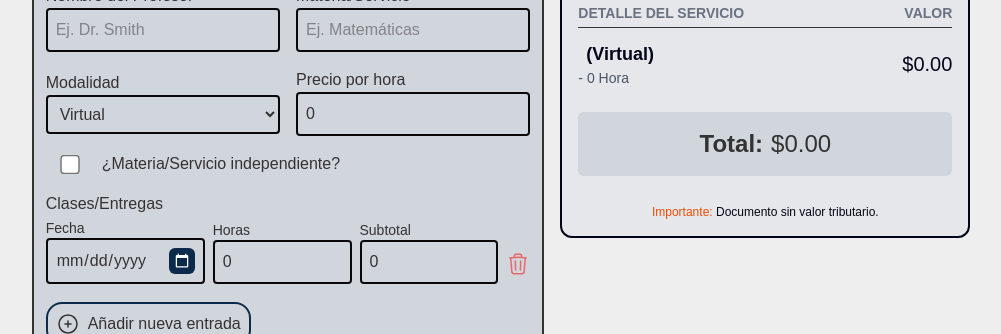
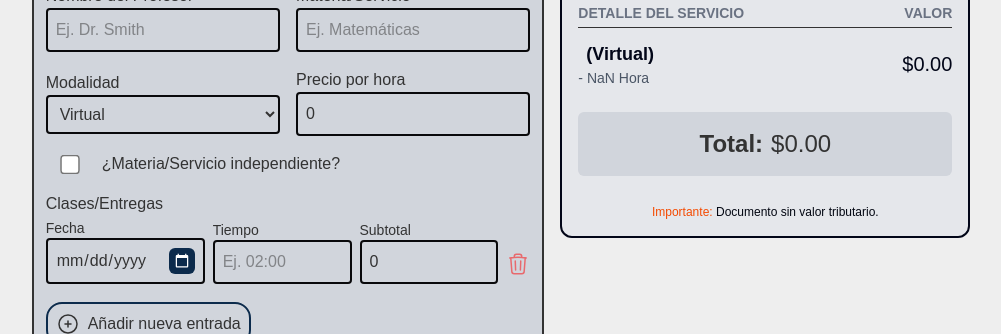
Before and after one commit to bryanquille/profesor-buho-receipts, a React (Vite) app: page / in a window 1280 px wide. Shown: the part 274-608 px from the top of the page, without its empty margins (139-1140 px from the left). Built offline with nearby package versions, Linux system fonts and the light colour scheme; a web font is replaced by a local one.

Commit message:
calculate subtotal field automatically for each item in details with price an hours quantity

```diff
--- a/src/components/receipt/DynamicInputs.tsx
+++ b/src/components/receipt/DynamicInputs.tsx
@@ -1,20 +1,47 @@
 import type { ReceiptData } from "../../lib/schemas"
-import { useFieldArray, useFormContext, type FieldError } from "react-hook-form"
+import { useFieldArray, useFormContext, type FieldError, useWatch } from "react-hook-form"
 import Input from "../ui/Input"
 import RemoveButton from "../ui/RemoveButton"
 import ErrorMessage from "../ui/ErrorMessage"
 import AddItemButtom from "../ui/AddItemButtom"
+import { useEffect } from "react"
+import { convertTimeToHours } from "../../lib/utils"
 
 interface DynamicInputsProps {
   isIndependantSubjectOrService: boolean | undefined;
 }
 
 function DynamicInputs({ isIndependantSubjectOrService }: DynamicInputsProps) {
-  const { register, control, formState: { errors } } = useFormContext<ReceiptData>()
+  const { register, control, formState: { errors }, setValue } = useFormContext<ReceiptData>()
   const { fields, append, remove } = useFieldArray({
     control,
     name: "items"
   })
+
+  const globalPricePerHour = useWatch({
+    control,
+    name: "pricePerHour"
+  })
+
+  const items = useWatch({
+    control,
+    name: "items"
+  })
+
+  useEffect(() => {
+    items?.forEach((item, index) => {
+      const hours = convertTimeToHours(item.hoursOfClasses)
+      const price = Number(globalPricePerHour)
+
+      if (hours > 0 && price > 0) {
+        const calculatedSubtotal = hours * price
+        if (item.subtotal !== calculatedSubtotal) {
+          setValue(`items.${index}.subtotal`, calculatedSubtotal)
+        }
+      }
+    })
+  }, [items, globalPricePerHour, setValue])
+
 
   return (
     <div className="w-full">
@@ -41,17 +68,15 @@ function DynamicInputs({ isIndependantSubjectOrService }: DynamicInputsProps) {
                 smallFont={true}
                 type="date"
                 id={`dateOfClasses-${index}`}
-                className="w-1/4"
                 {...register(`items.${index}.dateOfClasses` as const)}
               />
 
               <Input
-                labelText="Horas"
+                labelText="Tiempo"
                 smallFont={true}
-                type="number"
+                type="text"
                 id={`hoursOfClasses-${index}`}
-                placeholder="Ej. 2"
-                className="w-1/4"
+                placeholder="Ej. 02:00"
                 {...register(`items.${index}.hoursOfClasses` as const)}
               />
 
@@ -61,7 +86,6 @@ function DynamicInputs({ isIndependantSubjectOrService }: DynamicInputsProps) {
                 type="number"
                 id={`subtotal-${index}`}
                 placeholder="$10.00"
-                className="w-1/4"
                 step="0.01"
                 {...register(`items.${index}.subtotal` as const,
                   { valueAsNumber: true }
@@ -97,7 +121,7 @@ function DynamicInputs({ isIndependantSubjectOrService }: DynamicInputsProps) {
       <AddItemButtom
         handleClick={() => append({
           dateOfClasses: '',
-          hoursOfClasses: 0,
+          hoursOfClasses: '',
           subtotal: 0
         })}
       />
--- a/src/components/receipt/LightReceipt.tsx
+++ b/src/components/receipt/LightReceipt.tsx
@@ -89,7 +89,7 @@ const LightReceipt = forwardRef<HTMLElement, ReceiptPreviewPropsTypes>(
                   subjectOrService={formData.independantSubjectOrService ? item.independantSubjectOrService ?? "" : formData.subjectOrService ?? ""}
                   modality={mappedModalityOptions[formData.modality]}
                   dateOfClasses={item.dateOfClasses}
-                  hoursOfClasses={item.hoursOfClasses as number}
+                  hoursOfClasses={item.hoursOfClasses}
                   subtotal={item.subtotal as number}
                   isTextLightTheme={true}
                 />
--- a/src/components/receipt/ReceiptPreview.tsx
+++ b/src/components/receipt/ReceiptPreview.tsx
@@ -83,7 +83,7 @@ const ReceiptPreview = () => {
                 subjectOrService={formData.independantSubjectOrService ? item.independantSubjectOrService ?? "" : formData.subjectOrService ?? ""}
                 modality={mappedModalityOptions[formData.modality]}
                 dateOfClasses={item.dateOfClasses}
-                hoursOfClasses={item.hoursOfClasses as number}
+                hoursOfClasses={item.hoursOfClasses}
                 subtotal={item.subtotal as number}
                 isTextLightTheme={false}
               />
--- a/src/components/receipt/ReceiptServiceDetails.tsx
+++ b/src/components/receipt/ReceiptServiceDetails.tsx
@@ -2,7 +2,7 @@ interface ReceiptServiceDetailsPropsTypes {
   subjectOrService: string;
   modality: string;
   dateOfClasses: string;
-  hoursOfClasses: number;
+  hoursOfClasses: string;
   subtotal: number;
   isTextLightTheme: boolean;
 }
@@ -14,6 +14,9 @@ function ReceiptServiceDetails({
   hoursOfClasses,
   subtotal,
   isTextLightTheme }: ReceiptServiceDetailsPropsTypes) {
+  const totalHours = (Number(hoursOfClasses.split(':')[0])
+    + Number(hoursOfClasses.split(':')[1]) / 60).toFixed(2)
+
   return (
     <div className="mb-1.5 flex justify-between items-center">
       <div>
@@ -25,7 +28,7 @@ function ReceiptServiceDetails({
           <time dateTime={dateOfClasses}>
             {dateOfClasses.split('-').reverse().join('/')}
           </time>
-          <span> - {hoursOfClasses} {hoursOfClasses > 1 ? 'Horas' : 'Hora'}</span>
+          <span> - {totalHours} {Number(totalHours) > 1 ? 'Horas' : 'Hora'}</span>
         </p>
       </div>
       <p className={`text-xl ${isTextLightTheme ? 'text-slate-950' : 'text-slate-950 dark:text-primary-neutral'}`}>
--- a/src/lib/schemas.ts
+++ b/src/lib/schemas.ts
@@ -19,7 +19,7 @@ export const RECEIPT_DEFAULT_VALUES: ReceiptData = {
   pricePerHour: 0,
   items: [{
     dateOfClasses: '',
-    hoursOfClasses: 0,
+    hoursOfClasses: '',
     subtotal: 0
   }],
   notesOrObservations: ''
@@ -36,8 +36,9 @@ const ReceiptItemSchema = z.object({
     .min(1, "La fecha es requerida."),
 
   hoursOfClasses: z
-    .coerce.number({ message: "Las horas de clase son requeridas." })
-    .positive("Las horas deben ser mayores a 0."),
+    .string()
+    .min(1, "La duración en Horas:minutos es requerida.")
+    .regex(/^([0-1]?[0-9]|2[0-3]):[0-5][0-9]$/, "El formato de horas debe ser HH:mm."),
 
   subtotal: z
     .coerce.number({ message: "El valor subtotal es requerido." })
--- a/src/lib/utils.ts
+++ b/src/lib/utils.ts
@@ -10,3 +10,9 @@ export const getCurrentDate = () => {
   const dateFirstUpper = localDate.replace(localDate[0], localDate[0].toLocaleUpperCase())
   return dateFirstUpper
 }
+
+export const convertTimeToHours = (hours: string) => {
+  const [hourPart, minutePart] = hours.split(':').map(Number)
+  const totalHours = hourPart + (minutePart / 60)
+  return totalHours
+}
```
